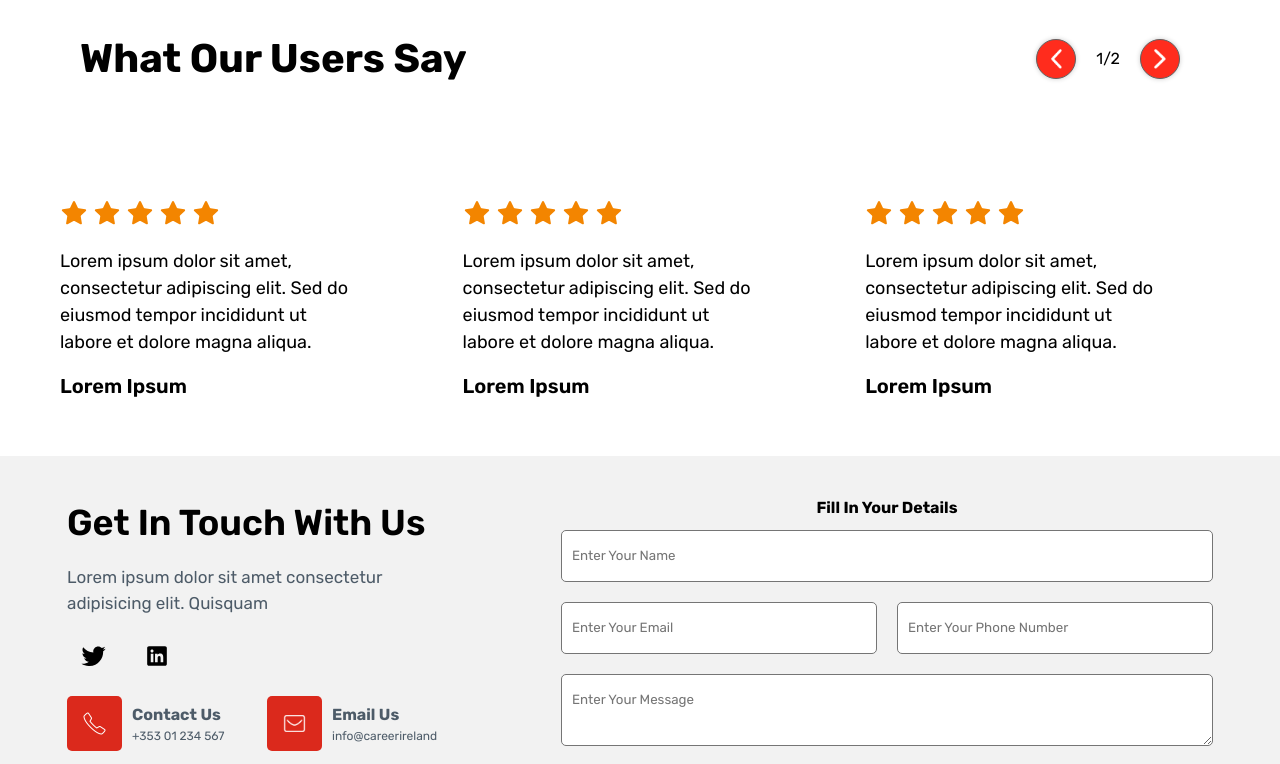
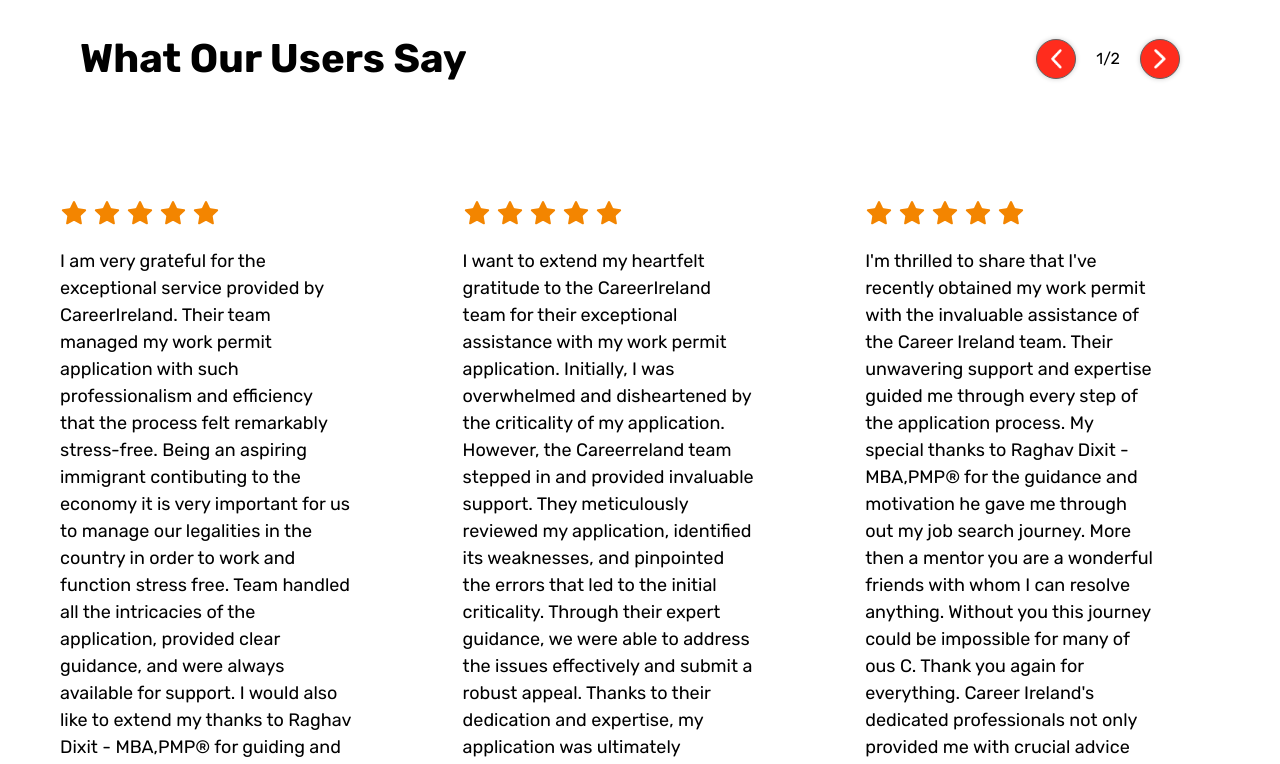
Before and after one commit to TartejBrothers/Poolbeg-Immigration, a React (Create React App) app: page / in a window 1280 px wide. Shown: the part 2000-2764 px from the top of the page. Built offline with nearby package versions, Linux system fonts and the light colour scheme.

Commit message:
Updated: EmailJS

```diff
--- a/src/components/contactform.jsx
+++ b/src/components/contactform.jsx
@@ -4,38 +4,9 @@ import twitter from "../images/icons/twittercontact.svg";
 import linkedin from "../images/icons/linkedincontact.svg";
 import phonecontact from "../images/icons/phonecontact.png";
 import emailcontact from "../images/icons/emailcontact.png";
-import emailjs from "@emailjs/browser";
+import ContactFormRight from "./contactformright";
+
 export default function ContactForm() {
-  const [name, setName] = useState("");
-  const [email, setEmail] = useState("");
-  const [phone, setPhone] = useState("");
-  const [message, setMessage] = useState("");
-
-  const handleSubmit = (e) => {
-    e.preventDefault();
-    const serviceId = "service_tnhmq86";
-    const templateId = "template_rbvaso9";
-    const publicKey = "SbvegaP1b1gXHPkSL";
-    const templateParams = {
-      from_name: name,
-      from_email: email,
-      from_phone: phone,
-      message: message,
-    };
-    emailjs.send(serviceId, templateId, templateParams, publicKey).then(
-      (result) => {
-        setName("");
-        setEmail("");
-        setPhone("");
-        setMessage("");
-
-        alert("Message Sent Successfully");
-      },
-      (error) => {
-        alert("Error Sending Message");
-      }
-    );
-  };
   return (
     <div className="contactmain">
       <div className="contactform">
@@ -77,41 +48,7 @@ export default function ContactForm() {
           </div>
         </div>
         <div className="contactformright">
-          <h4>Fill In Your Details</h4>
-          <form onSubmit={handleSubmit}>
-            <input
-              type="text"
-              placeholder="Enter Your Name"
-              name="name"
-              required
-              value={name}
-              onChange={(e) => setName(e.target.value)}
-            />
-            <div className="inputdivhalf">
-              <input
-                type="email"
-                placeholder="Enter Your Email"
-                required
-                value={email}
-                onChange={(e) => setEmail(e.target.value)}
-              />
-
-              <input
-                type="number"
-                placeholder="Enter Your Phone Number"
-                required
-                value={phone}
-                onChange={(e) => setPhone(e.target.value)}
-              />
-            </div>
-            <textarea
-              placeholder="Enter Your Message"
-              required
-              value={message}
-              onChange={(e) => setMessage(e.target.value)}
-            ></textarea>
-            <button type="submit">Submit</button>
-          </form>
+          <ContactFormRight />
         </div>
       </div>
     </div>
--- /dev/null
+++ b/src/components/contactformright.jsx
@@ -0,0 +1,72 @@
+import React, { useState } from "react";
+import emailjs from "@emailjs/browser";
+export default function ContactFormRight() {
+  const [name, setName] = useState("");
+  const [email, setEmail] = useState("");
+  const [phone, setPhone] = useState("");
+  const [message, setMessage] = useState("");
+  const handleSubmit = (e) => {
+    e.preventDefault();
+    const serviceId = "service_tnhmq86";
+    const templateId = "template_rbvaso9";
+    const publicKey = "SbvegaP1b1gXHPkSL";
+    const templateParams = {
+      from_name: name,
+      from_email: email,
+      from_phone: phone,
+      message: message,
+    };
+    emailjs.send(serviceId, templateId, templateParams, publicKey).then(
+      (result) => {
+        setName("");
+        setEmail("");
+        setPhone("");
+        setMessage("");
+
+        alert("Message Sent Successfully");
+      },
+      (error) => {
+        alert("Error Sending Message");
+      }
+    );
+  };
+  return (
+    <>
+      <h4>Fill In Your Details</h4>
+      <form onSubmit={handleSubmit}>
+        <input
+          type="text"
+          placeholder="Enter Your Name"
+          name="name"
+          required
+          value={name}
+          onChange={(e) => setName(e.target.value)}
+        />
+        <div className="inputdivhalf">
+          <input
+            type="email"
+            placeholder="Enter Your Email"
+            required
+            value={email}
+            onChange={(e) => setEmail(e.target.value)}
+          />
+
+          <input
+            type="number"
+            placeholder="Enter Your Phone Number"
+            required
+            value={phone}
+            onChange={(e) => setPhone(e.target.value)}
+          />
+        </div>
+        <textarea
+          placeholder="Enter Your Message"
+          required
+          value={message}
+          onChange={(e) => setMessage(e.target.value)}
+        ></textarea>
+        <button type="submit">Submit</button>
+      </form>
+    </>
+  );
+}
--- a/src/components/footer.jsx
+++ b/src/components/footer.jsx
@@ -23,12 +23,6 @@ export default function Footer() {
         <div className="footeraboutheader">
           <img src={logo} alt="Logo" />
         </div>
-        <p>
-          Lorem ipsum dolor sit amet consectetur adipisicing elit. Quisquam
-          dolorum quae, voluptates, quos, doloribus quia quod doloremque
-          voluptatem autem quidem fugit. Quisquam dolorum quae, voluptates,
-          quos, doloribus quia quod doloremque voluptatem autem quidem fugit.
-        </p>
       </div>
       <hr />
       <div className="footertop">
--- a/src/components/testimonial.jsx
+++ b/src/components/testimonial.jsx
@@ -76,16 +76,26 @@ export default function Testimonial() {
       <div className="wrapper">
         <div className="card-wrapper" ref={cardWrapperRef}>
           <TestimonialCard
-            name="Lorem Ipsum"
-            content="Lorem ipsum dolor sit amet, consectetur adipiscing elit. Sed do eiusmod tempor incididunt ut labore et dolore magna aliqua."
+            name="Damien Abraham"
+            content="I am very grateful for the exceptional service provided by CareerIreland. Their team managed my work permit application with such professionalism and efficiency that the process felt remarkably stress-free.
+
+Being an aspiring immigrant contibuting to the economy it is very important for us to manage our legalities in the country in order to work and function stress free. Team handled all the intricacies of the application, provided clear guidance, and were always available for support. I would also like to extend my thanks to Raghav Dixit - MBA,PMP® for guiding and mentoring. Their efforts have made my transition to working in Ireland seamless. If you're in need of reliable immigration assistance, I strongly recommend Career Ireland for their outstanding service and expertise."
           />
           <TestimonialCard
-            name="Lorem Ipsum"
-            content="Lorem ipsum dolor sit amet, consectetur adipiscing elit. Sed do eiusmod tempor incididunt ut labore et dolore magna aliqua."
+            name="Yashvee Choubey"
+            content="I want to extend my heartfelt gratitude to the CareerIreland
+team for
+their exceptional assistance with my work permit application. Initially, I was overwhelmed and disheartened by the criticality of my application. However, the Careerreland team stepped in and provided invaluable support.
+They meticulously reviewed my application, identified its weaknesses, and pinpointed the errors that led to the initial criticality.
+Through their expert guidance, we were able to address the issues effectively and submit a robust appeal. Thanks to their dedication and expertise, my application was ultimately approved.
+The team's professionalism, thoroughness, and unwavering support made a significant difference in my journey. I cannot thank CareerIreland enough for their help and highly recommend their services to anyone facing similar challenges."
           />
           <TestimonialCard
-            name="Lorem Ipsum"
-            content="Lorem ipsum dolor sit amet, consectetur adipiscing elit. Sed do eiusmod tempor incididunt ut labore et dolore magna aliqua."
+            name="Snehal Kathare"
+            content="I'm thrilled to share that l've recently obtained my work permit with the invaluable assistance of the Career Ireland team. Their unwavering support and expertise guided me through every step of the application process.
+My special thanks to Raghav Dixit - MBA,PMP® for the guidance and motivation he gave me through out my job search journey. More then a mentor you are a wonderful friends with whom I can resolve anything. Without you this journey could be impossible for many of ous C. Thank you again for everything.
+Career Ireland's dedicated professionals not only provided me with crucial advice and assistance but also ensured that my application was completed accurately and efficiently. Their commitment to helping individuals navigate the complexities of work permits is truly commendable.
+I wholeheartedly recommend CareerIreland to anyone in need of assistance with their work permit application."
           />
           <TestimonialCard
             name="Lorem Ipsum"
--- a/src/pages/contactus.jsx
+++ b/src/pages/contactus.jsx
@@ -2,6 +2,7 @@ import React from "react";
 import "../styles/contactus.css";
 import Navbar from "../components/navbar";
 import Footer from "../components/footer";
+import ContactFormRight from "../components/contactformright";
 export default function ContactUs() {
   return (
     <div className="contactusmain">
@@ -33,26 +34,7 @@ export default function ContactUs() {
             </div>
           </div>
           <div className="contactformright">
-            <h4>Fill In Your Details</h4>
-            <form>
-              <input
-                type="text"
-                placeholder="Enter Your Name"
-                name="name"
-                required
-              />
-              <div className="inputdivhalf">
-                <input type="email" placeholder="Enter Your Email" required />
-
-                <input
-                  type="number"
-                  placeholder="Enter Your Phone Number"
-                  required
-                />
-              </div>
-              <textarea placeholder="Enter Your Message" required></textarea>
-              <button>Submit</button>
-            </form>
+            <ContactFormRight />
           </div>
         </div>
       </div>
--- a/src/pages/services-employee.jsx
+++ b/src/pages/services-employee.jsx
@@ -6,6 +6,7 @@ import twitter from "../images/icons/twittercontact.svg";
 import linkedin from "../images/icons/linkedincontact.svg";
 import ServicePoints from "../components/elements/servicepoints";
 import IndustriesServed from "../components/industriesserved";
+import ContactFormRight from "../components/contactformright";
 
 export default function ServicesEmployee() {
   return (
@@ -43,26 +44,7 @@ export default function ServicesEmployee() {
             </button>
           </div>
           <div className="contactformright serviceformright">
-            <h4>Fill In Your Details</h4>
-            <form>
-              <input
-                type="text"
-                placeholder="Enter Your Name"
-                name="name"
-                required
-              />
-              <div className="inputdivhalf">
-                <input type="email" placeholder="Enter Your Email" required />
-
-                <input
-                  type="number"
-                  placeholder="Enter Your Phone Number"
-                  required
-                />
-              </div>
-              <textarea placeholder="Enter Your Message" required></textarea>
-              <button>Submit</button>
-            </form>
+            <ContactFormRight />
           </div>
         </div>
       </div>
```
Also changed, not shown: src/pages/services-individual.jsx (+2 -20 lines).
